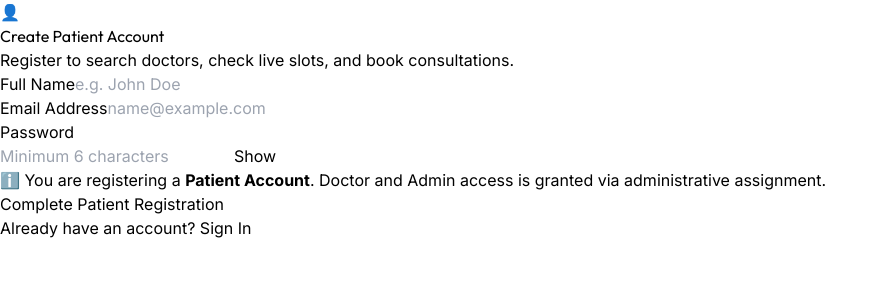
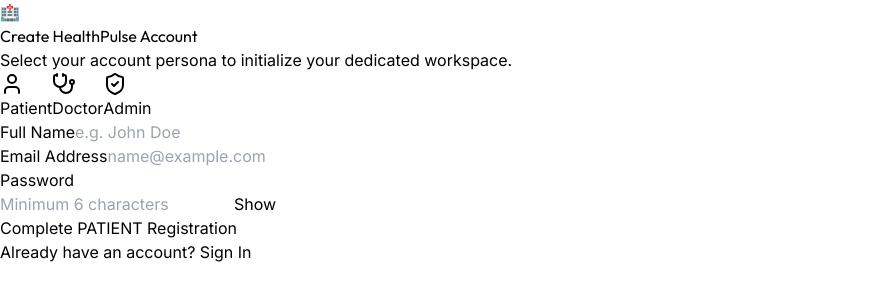
Before and after one commit to tarpitak28/Healthcare-Appointment-Follow-up-Manager, a React (Vite) app in the folder client/: page /register in a window 1280 px wide. Shown: the top 300 px of the page, without its empty margins (0-884 px from the left). Built offline with nearby package versions, Linux system fonts and the light colour scheme.

Commit message:
feat: implement multi-role self-registration system for Patient, Doctor, and Admin personas with automatic DoctorProfile creation

```diff
--- a/client/src/context/AuthContext.jsx
+++ b/client/src/context/AuthContext.jsx
@@ -31,11 +31,15 @@
 		return res.data.user;
 	};
 
-	const register = async ({ name, email, password }) => {
+	const register = async ({ name, email, password, role, specialisation, slotDuration, workingHours }) => {
 		const res = await API.post('/auth/register', {
 			name,
 			email,
 			password,
+			role,
+			specialisation,
+			slotDuration,
+			workingHours,
 		});
 
 		localStorage.setItem('token', res.data.token);
--- a/client/src/pages/Register.jsx
+++ b/client/src/pages/Register.jsx
@@ -1,12 +1,21 @@
 import React, { useState } from 'react';
 import { useAuth } from '../context/AuthContext';
 import { useNavigate, Link } from 'react-router-dom';
+import { User, Stethoscope, ShieldCheck, CheckCircle2 } from 'lucide-react';
 
 export default function Register() {
+  const [role, setRole] = useState('PATIENT'); // 'PATIENT', 'DOCTOR', 'ADMIN'
   const [name, setName] = useState('');
   const [email, setEmail] = useState('');
   const [password, setPassword] = useState('');
   const [showPassword, setShowPassword] = useState(false);
+
+  // Doctor Specific Fields
+  const [specialisation, setSpecialisation] = useState('General Physician');
+  const [slotDuration, setSlotDuration] = useState('30');
+  const [workStart, setWorkStart] = useState('09:00');
+  const [workEnd, setWorkEnd] = useState('17:00');
+
   const [error, setError] = useState('');
   const [loading, setLoading] = useState(false);
   const { register } = useAuth();
@@ -18,12 +27,23 @@
     setLoading(true);
 
     try {
-      await register({
+      const user = await register({
         name,
         email,
         password,
+        role,
+        specialisation: role === 'DOCTOR' ? specialisation : undefined,
+        slotDuration: role === 'DOCTOR' ? slotDuration : undefined,
+        workingHours: role === 'DOCTOR' ? { start: workStart, end: workEnd } : undefined,
       });
-      navigate('/patient');
+
+      if (user.role === 'DOCTOR') {
+        navigate('/doctor');
+      } else if (user.role === 'ADMIN') {
+        navigate('/admin');
+      } else {
+        navigate('/patient');
+      }
     } catch (err) {
       setError(err.response?.data?.message || 'Registration failed');
     } finally {
@@ -32,23 +52,68 @@
   };
 
   return (
-    <div className="min-h-screen bg-slate-900 flex items-center justify-center p-4 sm:p-6 relative overflow-hidden font-sans">
+    <div className="min-h-screen bg-slate-950 flex items-center justify-center p-4 sm:p-6 relative overflow-hidden font-sans selection:bg-indigo-500 selection:text-white">
+      {/* Dynamic Background Glow Elements */}
       <div className="absolute -top-40 -right-40 w-96 h-96 bg-indigo-600/30 rounded-full blur-3xl pointer-events-none"></div>
       <div className="absolute -bottom-40 -left-40 w-96 h-96 bg-emerald-600/20 rounded-full blur-3xl pointer-events-none"></div>
 
-      <div className="max-w-md w-full bg-slate-800/90 backdrop-blur-md rounded-2xl shadow-2xl border border-slate-700/60 p-8 z-10 space-y-6">
+      <div className="max-w-lg w-full bg-slate-900/90 backdrop-blur-md rounded-2xl shadow-2xl border border-slate-800 p-6 sm:p-8 z-10 space-y-6">
+        {/* Header */}
         <div className="text-center space-y-2">
-          <div className="inline-flex items-center justify-center w-14 h-14 bg-indigo-600 text-white font-black text-2xl rounded-2xl shadow-lg mb-1">
-            👤
+          <div className="inline-flex items-center justify-center w-14 h-14 bg-gradient-to-tr from-indigo-600 to-indigo-500 text-white font-black text-2xl rounded-2xl shadow-lg shadow-indigo-600/30 mb-1">
+            🏥
           </div>
           <h1 className="text-2xl font-black text-white tracking-tight">
-            Create Patient Account
+            Create HealthPulse Account
           </h1>
           <p className="text-xs text-slate-400 font-medium">
-            Register to search doctors, check live slots, and book consultations.
+            Select your account persona to initialize your dedicated workspace.
           </p>
         </div>
 
+        {/* Role Selector Tabs */}
+        <div className="grid grid-cols-3 gap-2 bg-slate-950 p-1.5 rounded-xl border border-slate-800 text-xs font-bold">
+          <button
+            type="button"
+            onClick={() => setRole('PATIENT')}
+            className={`py-2.5 px-3 rounded-lg flex items-center justify-center space-x-1.5 transition ${
+              role === 'PATIENT'
+                ? 'bg-indigo-600 text-white font-extrabold shadow-md'
+                : 'text-slate-400 hover:text-white hover:bg-slate-900'
+            }`}
+          >
+            <User className="w-4 h-4" />
+            <span>Patient</span>
+          </button>
+
+          <button
+            type="button"
+            onClick={() => setRole('DOCTOR')}
+            className={`py-2.5 px-3 rounded-lg flex items-center justify-center space-x-1.5 transition ${
+              role === 'DOCTOR'
+                ? 'bg-indigo-600 text-white font-extrabold shadow-md'
+                : 'text-slate-400 hover:text-white hover:bg-slate-900'
+            }`}
+          >
+            <Stethoscope className="w-4 h-4" />
+            <span>Doctor</span>
+          </button>
+
+          <button
+            type="button"
+            onClick={() => setRole('ADMIN')}
+            className={`py-2.5 px-3 rounded-lg flex items-center justify-center space-x-1.5 transition ${
+              role === 'ADMIN'
+                ? 'bg-indigo-600 text-white font-extrabold shadow-md'
+                : 'text-slate-400 hover:text-white hover:bg-slate-900'
+            }`}
+          >
+            <ShieldCheck className="w-4 h-4" />
+            <span>Admin</span>
+          </button>
+        </div>
+
+        {/* Error Alert */}
         {error && (
           <div className="p-3 bg-red-500/10 border border-red-500/30 text-red-400 text-xs rounded-xl flex items-center justify-between font-medium">
             <span>⚠️ {error}</span>
@@ -59,6 +124,7 @@
         )}
 
         <form onSubmit={handleSubmit} className="space-y-4">
+          {/* Universal Fields */}
           <div>
             <label className="block text-xs font-bold uppercase tracking-wider text-slate-300 mb-1">
               Full Name
@@ -66,8 +132,14 @@
             <input
               type="text"
               required
-              placeholder="e.g. John Doe"
-              className="w-full px-4 py-3 bg-slate-900/90 border border-slate-700 rounded-xl text-white placeholder-slate-500 text-sm outline-none focus:border-indigo-500 focus:ring-2 focus:ring-indigo-500/40 transition"
+              placeholder={
+                role === 'DOCTOR'
+                  ? 'e.g. Dr. Sarah Jenkins'
+                  : role === 'ADMIN'
+                  ? 'e.g. System Administrator'
+                  : 'e.g. John Doe'
+              }
+              className="w-full px-4 py-3 bg-slate-950 border border-slate-700 rounded-xl text-white placeholder-slate-500 text-sm outline-none focus:border-indigo-500 focus:ring-2 focus:ring-indigo-500/40 transition"
               value={name}
               onChange={(e) => setName(e.target.value)}
             />
@@ -81,7 +153,7 @@
               type="email"
               required
               placeholder="name@example.com"
-              className="w-full px-4 py-3 bg-slate-900/90 border border-slate-700 rounded-xl text-white placeholder-slate-500 text-sm outline-none focus:border-indigo-500 focus:ring-2 focus:ring-indigo-500/40 transition"
+              className="w-full px-4 py-3 bg-slate-950 border border-slate-700 rounded-xl text-white placeholder-slate-500 text-sm outline-none focus:border-indigo-500 focus:ring-2 focus:ring-indigo-500/40 transition"
               value={email}
               onChange={(e) => setEmail(e.target.value)}
             />
@@ -97,30 +169,101 @@
                 required
                 minLength={6}
                 placeholder="Minimum 6 characters"
-                className="w-full px-4 py-3 bg-slate-900/90 border border-slate-700 rounded-xl text-white placeholder-slate-500 text-sm outline-none focus:border-indigo-500 focus:ring-2 focus:ring-indigo-500/40 transition pr-10"
+                className="w-full px-4 py-3 bg-slate-950 border border-slate-700 rounded-xl text-white placeholder-slate-500 text-sm outline-none focus:border-indigo-500 focus:ring-2 focus:ring-indigo-500/40 transition pr-12"
                 value={password}
                 onChange={(e) => setPassword(e.target.value)}
               />
               <button
                 type="button"
                 onClick={() => setShowPassword(!showPassword)}
-                className="absolute right-3 top-3.5 text-slate-400 hover:text-slate-200 text-xs font-bold"
+                className="absolute right-3.5 top-3.5 text-slate-400 hover:text-slate-200 text-xs font-bold"
               >
                 {showPassword ? 'Hide' : 'Show'}
               </button>
             </div>
           </div>
 
-          <div className="p-3 bg-slate-900/80 border border-slate-700/80 rounded-xl text-xs text-slate-400">
-            ℹ️ You are registering a <strong>Patient Account</strong>. Doctor and Admin access is granted via administrative assignment.
-          </div>
+          {/* DOCTOR SPECIFIC FIELDS */}
+          {role === 'DOCTOR' && (
+            <div className="p-4 bg-indigo-950/60 border border-indigo-500/30 rounded-xl space-y-3">
+              <span className="font-bold text-xs text-indigo-300 flex items-center space-x-1.5">
+                <Stethoscope className="w-4 h-4 text-indigo-400" />
+                <span>Doctor Workspace Configuration</span>
+              </span>
+
+              <div>
+                <label className="block text-[11px] font-bold uppercase text-slate-400 mb-1">
+                  Medical Specialization
+                </label>
+                <select
+                  value={specialisation}
+                  onChange={(e) => setSpecialisation(e.target.value)}
+                  className="w-full px-3 py-2 bg-slate-950 border border-slate-700 rounded-lg text-white text-xs font-semibold outline-none focus:border-indigo-500"
+                >
+                  <option value="General Physician">General Physician</option>
+                  <option value="General Cardiology">General Cardiology</option>
+                  <option value="Neurology">Neurology</option>
+                  <option value="Pediatrics">Pediatrics</option>
+                  <option value="Dermatology">Dermatology</option>
+                  <option value="Orthopedics">Orthopedics</option>
+                </select>
+              </div>
+
+              <div className="grid grid-cols-2 gap-2">
+                <div>
+                  <label className="block text-[11px] font-bold uppercase text-slate-400 mb-1">
+                    Slot Duration (Mins)
+                  </label>
+                  <select
+                    value={slotDuration}
+                    onChange={(e) => setSlotDuration(e.target.value)}
+                    className="w-full px-3 py-2 bg-slate-950 border border-slate-700 rounded-lg text-white text-xs font-semibold outline-none"
+                  >
+                    <option value="15">15 mins</option>
+                    <option value="30">30 mins</option>
+                    <option value="45">45 mins</option>
+                    <option value="60">60 mins</option>
+                  </select>
+                </div>
+
+                <div>
+                  <label className="block text-[11px] font-bold uppercase text-slate-400 mb-1">
+                    Working Hours
+                  </label>
+                  <div className="flex items-center space-x-1">
+                    <input
+                      type="time"
+                      value={workStart}
+                      onChange={(e) => setWorkStart(e.target.value)}
+                      className="w-full px-2 py-1.5 bg-slate-950 border border-slate-700 rounded-lg text-white text-[11px]"
+                    />
+                    <span className="text-slate-500 text-xs">-</span>
+                    <input
+                      type="time"
+                      value={workEnd}
+                      onChange={(e) => setWorkEnd(e.target.value)}
+                      className="w-full px-2 py-1.5 bg-slate-950 border border-slate-700 rounded-lg text-white text-[11px]"
+                    />
+                  </div>
+                </div>
+              </div>
+            </div>
+          )}
+
+          {/* ADMIN SPECIFIC NOTICE */}
+          {role === 'ADMIN' && (
+            <div className="p-3.5 bg-emerald-950/60 border border-emerald-500/30 rounded-xl text-xs text-emerald-200 flex items-center space-x-2">
+              <CheckCircle2 className="w-4 h-4 text-emerald-400 flex-shrink-0" />
+              <span>Admin accounts possess full system control, doctor leave enforcement, and audit logs.</span>
+            </div>
+          )}
 
           <button
             type="submit"
             disabled={loading}
-            className="w-full py-3.5 bg-indigo-600 hover:bg-indigo-500 text-white font-bold rounded-xl shadow-lg transition text-sm disabled:opacity-50"
+            className="w-full py-3.5 bg-indigo-600 hover:bg-indigo-500 text-white font-extrabold rounded-xl shadow-lg transition text-xs disabled:opacity-50"
           >
-            {loading ? 'Creating Account...' : 'Complete Patient Registration'}
+            {loading ? 'Registering Account...' : `Complete ${role} Registration`}
           </button>
         </form>
 
```
Also changed, not shown: 1 other file (tests, documents, lock files or other folders).
